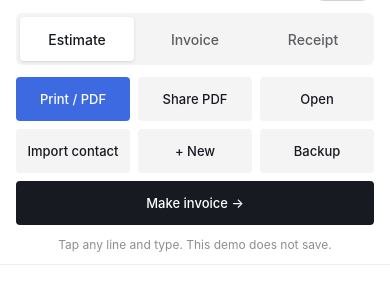
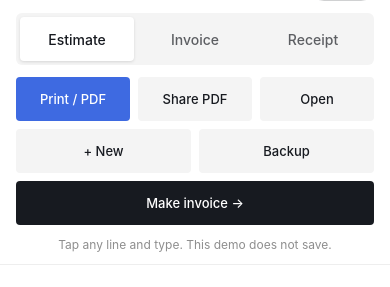
Before and after one commit to INMA-RETAIL/Sample-, a plain HTML site: page doc-dr-demo/index.html in a window 390 px wide. Shown: the part 35-322 px from the top of the page. Drawn offline with Linux system fonts and the light colour scheme.

Commit message:
Remove Import contact from the demo; customers are typed in
Co-Authored-By: Claude Opus 5.5 <noreply@anthropic.com>
Claude-Session: https://claude.ai/code/session_01UtRKpds8fzjwgYV71uYpL1

```diff
--- a/doc-dr-demo/index.html
+++ b/doc-dr-demo/index.html
@@ -126,8 +126,9 @@ dialog.lock::backdrop{background:rgba(23,26,32,.45)}
 
 @media screen and (max-width:600px){
   .bar{padding:calc(10px + env(safe-area-inset-top)) 16px 12px}
-  .actions{display:grid;grid-template-columns:repeat(3,1fr)}
-  .actions button{padding:0 6px;font-size:13px}
+  .actions{display:grid;grid-template-columns:repeat(6,1fr)}
+  .actions button{grid-column:span 2;padding:0 6px;font-size:13px}
+  .actions button:nth-child(4),.actions button:nth-child(5){grid-column:span 3}
   .actions button.conv{grid-column:1 / -1}
   .sheet{width:100%;min-height:0;margin:0 0 40px;padding:22px 16px 28px;box-shadow:none}
   .two,.sigs{grid-template-columns:1fr}
@@ -154,7 +155,6 @@ dialog.lock::backdrop{background:rgba(23,26,32,.45)}
       <button type="button" class="pri" data-lock="Print and Save PDF">Print / PDF</button>
       <button type="button" data-lock="Share PDF">Share PDF</button>
       <button type="button" data-lock="Saved jobs (Open)">Open</button>
-      <button type="button" data-lock="Import contact">Import contact</button>
       <button type="button" id="newBtn">+ New</button>
       <button type="button" data-lock="Backup">Backup</button>
       <button type="button" class="conv" id="convBtn" hidden></button>
@@ -250,7 +250,7 @@ dialog.lock::backdrop{background:rgba(23,26,32,.45)}
 
 <script>
 /* Doc Dr. demo. Form, line items, tax and signatures work in memory only.
-   Saving, PDFs, sharing, contact import and backup are not included in this build. */
+   Saving, PDFs, sharing and backup are not included in this build. */
 (function(){
   'use strict';
   var UNLOCK_EMAIL='jake@inmagent.com';
```
Also changed, not shown: 1 other file.
